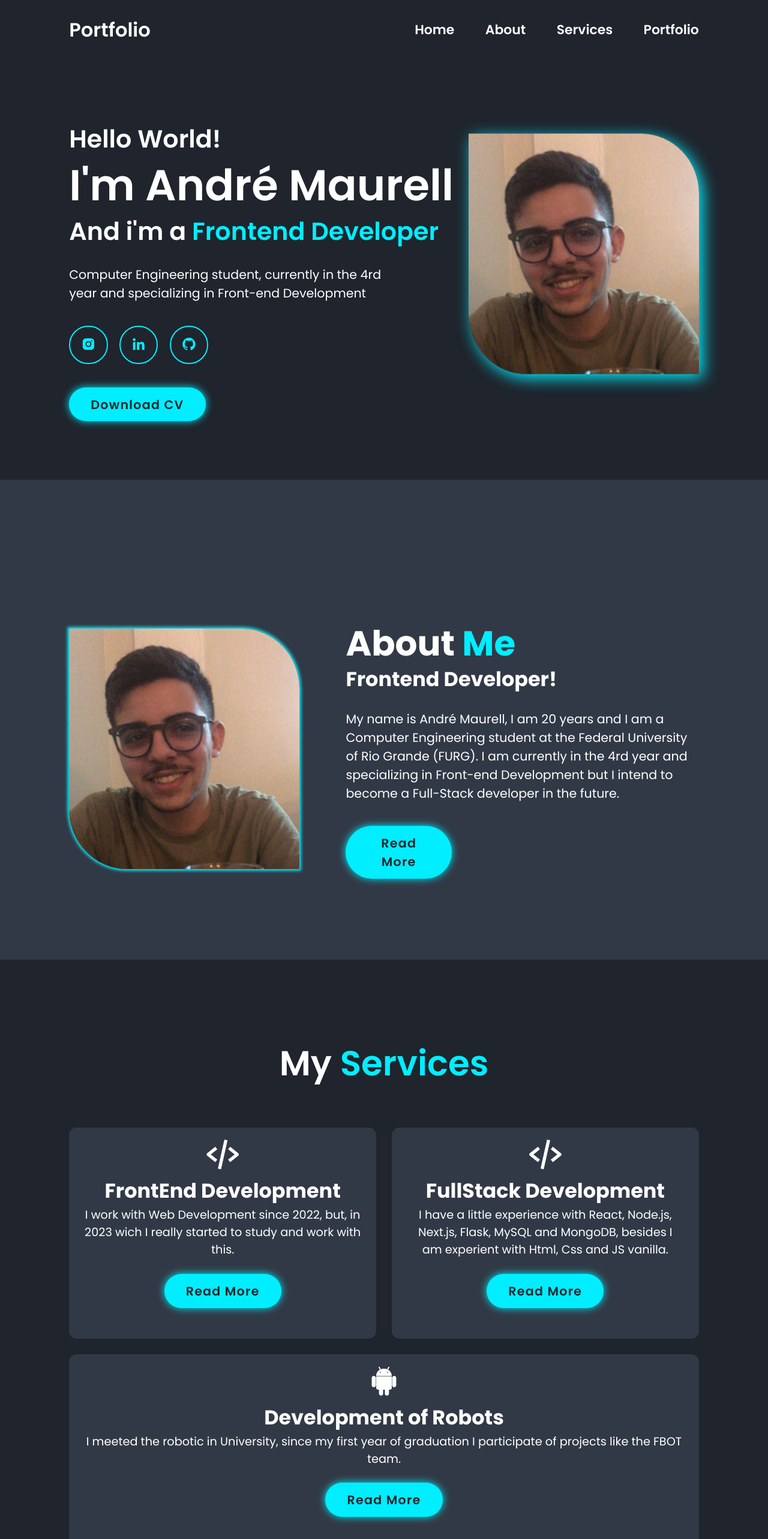
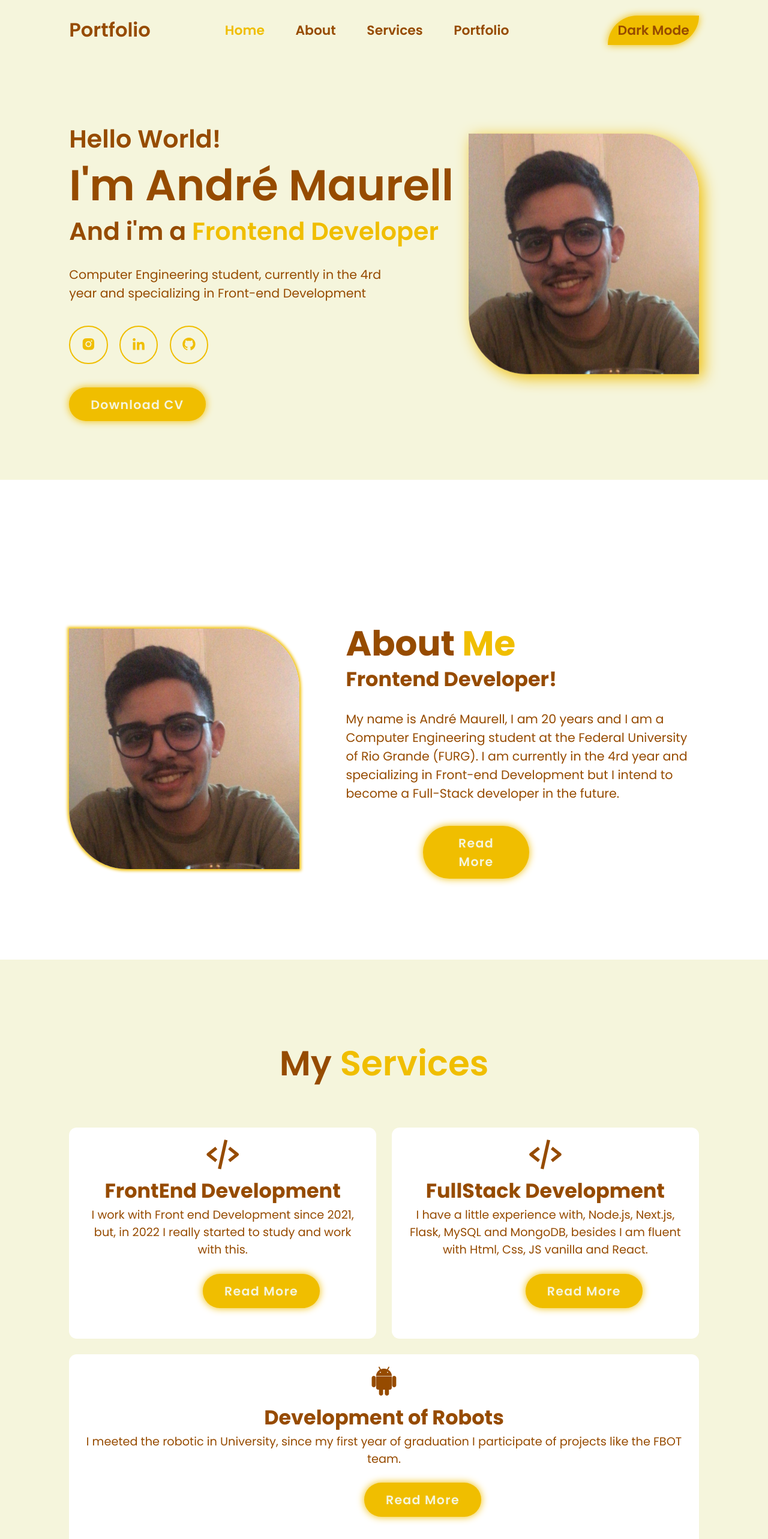
Before and after one commit to andremaurell/react-portfolio, a React (Vite) app: page / in a window 1280 px wide. Shown: the top 2566 px of the page at 60% size. Built offline with nearby package versions, Linux system fonts and the light colour scheme.

Commit message:
add dark-mode

```diff
--- a/src/App.css
+++ b/src/App.css
@@ -1,12 +1,3 @@
 body{
   background-color: var(--bg-color);
 }
-
-@media (max-width:1200px){
-  html{
-  font-size: 55%;
-  overflow-x:hidden;
-  zoom: 0%;
-  width: 100%;
-}
-}
--- a/src/components/About/About.jsx
+++ b/src/components/About/About.jsx
@@ -17,7 +17,7 @@ export default function About({}) {
                         <img src={foto_about}  alt="" />
                     </div>
                 <div className={style['about-content']}>
-                    <h2>About  <span className = "blue">Me</span></h2>
+                    <h2>About  <span className = "yellow">Me</span></h2>
                     <h3>Frontend Developer!</h3>
                     <p>My name is André Maurell, I am 20 years and I am a Computer
                         Engineering student at the Federal University of Rio Grande
--- a/src/components/Home/Home.jsx
+++ b/src/components/Home/Home.jsx
@@ -11,7 +11,7 @@ export default function Home({}) {
                 <div className={style['home-content']}>
                     <h2>Hello World!</h2>
                     <h1>I'm André Maurell</h1>
-                    <h2>And i'm a <span className='blue'>Frontend Developer</span></h2>
+                    <h2>And i'm a <span className='yellow'>Frontend Developer</span></h2>
                     <p>Computer Engineering student, currently in the 4rd year and specializing in Front-end Development</p>
                     <div className={style['social-media']}>
                         <a href="https://www.instagram.com/andremaurell/" target="_blank" rel="noopener noreferrer"><i className='bx bxl-instagram-alt' ></i></a>
--- a/src/components/Navbar/Navbar.jsx
+++ b/src/components/Navbar/Navbar.jsx
@@ -3,8 +3,9 @@ import style from './Navbar.module.css'
 
 export default function Navbar({}) {
 
-    const [active, setActive] = useState(false)
+    const [active, setActive] = useState('home')
     const [isMenuOpen, setIsMenuOpen] = useState(false)
+    const [isDarkMode, setIsDarkMode] = useState(true);
 
     const sections = document.querySelectorAll('section');
 
@@ -32,22 +33,48 @@ export default function Navbar({}) {
 
     }
 
+    const toggleDarkMode = () => {
+        setIsDarkMode(!isDarkMode);
+
+        // Atualizar as cores no :root
+        const root = document.documentElement;
+        if (isDarkMode) {
+            root.style.setProperty('--bg-color', '#1f242d');
+            root.style.setProperty('--second-bg-color', '#323946');
+            root.style.setProperty('--text-color', '#fff');
+            root.style.setProperty('--main-color', '#0ef');
+        } else {
+            root.style.setProperty('--bg-color', '#F5F5DC');
+            root.style.setProperty('--second-bg-color', '#fff');
+            root.style.setProperty('--text-color', '#964B00');
+            root.style.setProperty('--main-color', '#F0BE00');
+        }
+      };
+
 
 
     return (
-        <div className={style['header']}>
+        <div className={`${style['header']} ${isDarkMode ? style['dark'] : ''}`}>
             <a href="#" className={style['logo']}>Portfolio</a>
 
             <div className={`${style['menu-icon']} ${isMenuOpen ? style['bx-x'] : ''}`} onClick={handleMenuClick}>
                 <i className={isMenuOpen ? 'bx bx-x' : 'bx bx-menu'} id="menu-icon"></i>
             </div>
 
-            <nav className={`${style['navbar']} ${isMenuOpen ? style['active'] : ''}`}>
+            <nav className={`${style['navbar']} ${isMenuOpen ? style['active'] : ''} ${isDarkMode ? style ['dark'] : ''}`}>
                 <a href="#home" className={active === "home" ? style['active'] : ""}>Home</a>
                 <a href="#about" className={active === "about" ? style['active'] : ""}>About</a>
                 <a href="#services" className={active === "services" ? style['active'] : ""}>Services</a>
                 <a href="#portfolio" className={active === "portfolio" ? style['active'] : ""}>Portfolio</a>
             </nav>
+            <button
+                    className={`${style['dark-mode-button']} ${
+                    isDarkMode ? style['dark'] : ''
+                    }`}
+                    onClick={toggleDarkMode}
+                >
+                    {isDarkMode ? 'Dark Mode' : 'Light Mode'}
+                </button>
         </div>
     )
     }
--- a/src/components/Navbar/Navbar.module.css
+++ b/src/components/Navbar/Navbar.module.css
@@ -19,7 +19,21 @@ a{
     font-weight: 600;
     margin-left: 4rem;
 }
+button{
+    font-size: 1.7rem;
+    font-weight: 600;
+    margin-left: 4rem;
+    margin-left: 10rem;
+    color: var(--text-color);
+    border-radius: 25rem 0 25rem 0;
+    box-shadow: 0 0 1rem var(--main-color);
+    transition: .5s ease;
+}
 
+.navbar button:hover {
+    box-shadow: none;
+    transform: matrix3d(1.05, 0, 0, 0, 0, 1.05, 0, 0, 0, 0, 1, 0, 0, 0, 0, 1);
+  }
 .navbar a:hover,
 .navbar a.active{
     color: var(--main-color);
@@ -34,6 +48,14 @@ a{
 .header i{
     display: none;
 }
+.dark-mode-button {
+    background: var(--main-color);
+    color: var(--text-color);
+    border: none;
+    padding: 8px 16px;
+    cursor: pointer;
+  }
+
 
 @media (max-width:1200px){
     .navbar{
@@ -49,7 +71,12 @@ a{
         font-size: 2rem;
         padding: 0.5rem 0;
         margin-left: 10vw;
+    }
 
+    button{
+        display: flex;
+        font-size: 1.5rem;
+        margin-left: 0;
     }
     .header i{
         display: flex;
--- a/src/components/Portfolio/Portfolio.jsx
+++ b/src/components/Portfolio/Portfolio.jsx
@@ -8,7 +8,7 @@ export default function Portfolio({}) {
     return (
         <div>
             <section className={style['portfolio']}id='portfolio'>
-                <h2>Latest <span className='blue'> Projects</span></h2>
+                <h2>Latest <span className='yellow'> Projects</span></h2>
                 <div className={style["portfolio-content"]}>
                     <div className={style["projects-box"]} id = "firstSon">
                         <img src={pokedex} alt="" />
--- a/src/components/Services/Services.jsx
+++ b/src/components/Services/Services.jsx
@@ -28,19 +28,19 @@ export default function Services({}) {
     return (
         <div>
             <section className={style['services']}id='services'>
-            <h2>My <span className = "blue">Services</span></h2>
+            <h2>My <span className = "yellow">Services</span></h2>
                 <div className={style["services-content"]}>
                     <div className={style["services-box"]} id = "firstSon">
                         <i class='bx bx-code-alt' ></i>
                         <h3>FrontEnd Development</h3>
-                        <p>I work with Web Development since 2022,
-                            but, in 2023 wich I really started to
+                        <p>I work with Front end Development since 2021,
+                            but, in 2022 I really started to
                             study and work with this.
                             { readMore && (
                             <span className="more">
-                            I have some projects with HTML, CSS and JS,
-                            but, i still don't work with frameworks,
-                            but I'm studying React. </span>
+                            I have some projects with HTML5, CSS3, JS and React,
+                            and now, I intend to put my focus in study
+                            more next.js. </span>
                     )}
                         </p>
                         <button onClick={handToggle} className='btn'>
@@ -50,10 +50,10 @@ export default function Services({}) {
                     <div className={style["services-box"]} id = "secondSon">
                         <i class='bx bx-code-alt' ></i>
                         <h3>FullStack Development</h3>
-                        <p>I have a little experience with React,
+                        <p>I have a little experience with,
                             Node.js, Next.js, Flask, MySQL and
-                            MongoDB, besides I am experient with
-                            Html, Css and JS vanilla.
+                            MongoDB, besides I am fluent with
+                            Html, Css, JS vanilla and React.
                             { readMore2 && (
                             <span className="more">
                             I never work in a project like FullStack developer,
--- a/src/index.css
+++ b/src/index.css
@@ -10,6 +10,13 @@
 }
 
 :root {
+  --bg-color: #F5F5DC;
+  --second-bg-color: #fff;
+  --text-color: #964B00;
+  --main-color: #F0BE00;
+}
+
+[data-theme="dark"] {
   --bg-color: #1f242d;
   --second-bg-color: #323946;
   --text-color: #fff;
@@ -24,7 +31,7 @@ body {
   background-color: var(--bg-color);
   color: var(--text-color);
 }
-.blue {
+.yellow {
   color: var(--main-color);
 }
 section {
```
Also changed, not shown: src/assets/Moon.svg (added), src/assets/Sun.svg (added), 2 other files (tests, documents, lock files or other folders).
